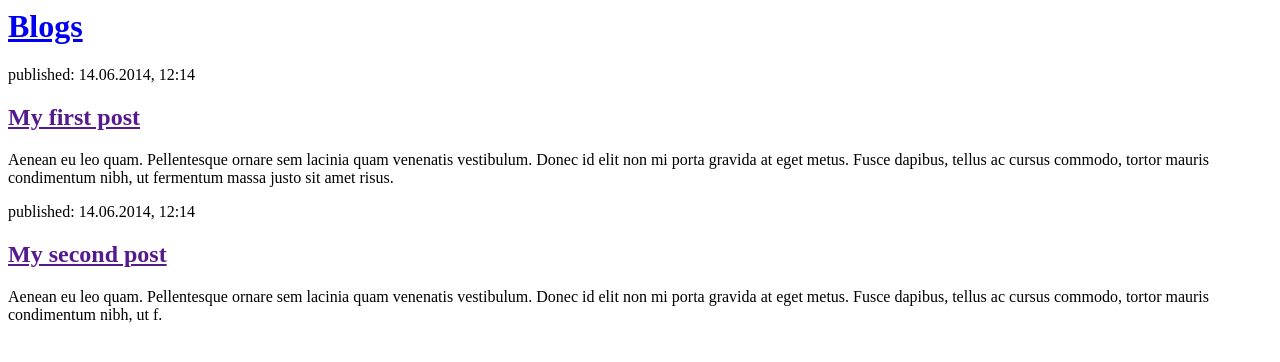
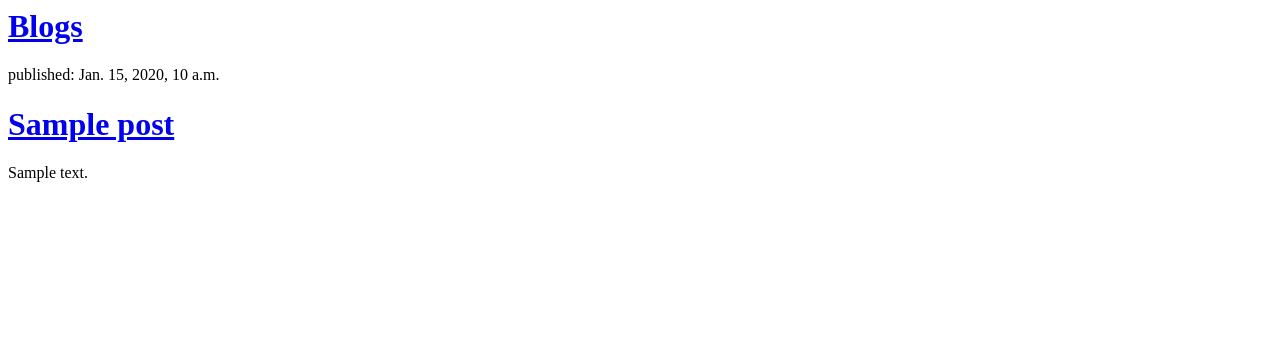
Before and after one commit to SLakhani1/Django-Blogging-Polling-Web-Application, a Django app: template blogs/templates/blogs/post_list.html in a window 1280 px wide. Shown: the top 362 px of the page. Run offline with Django 3.2, Linux system fonts and the light colour scheme; the template is opened without the code that fills it: values that come from a table or form of the project are taken from there, others are empty; tables that the repository leaves empty hold one stand-in row (values such as "Sample post").

Commit message:
Template added

```diff
--- a/blogs/templates/blogs/post_list.html
+++ b/blogs/templates/blogs/post_list.html
@@ -6,17 +6,12 @@
         <div>
             <h1><a href="/blogs/">Blogs</a></h1>
         </div>
-
-        <div>
-            <p>published: 14.06.2014, 12:14</p>
-            <h2><a href="">My first post</a></h2>
-            <p>Aenean eu leo quam. Pellentesque ornare sem lacinia quam venenatis vestibulum. Donec id elit non mi porta gravida at eget metus. Fusce dapibus, tellus ac cursus commodo, tortor mauris condimentum nibh, ut fermentum massa justo sit amet risus.</p>
-        </div>
-
-        <div>
-            <p>published: 14.06.2014, 12:14</p>
-            <h2><a href="">My second post</a></h2>
-            <p>Aenean eu leo quam. Pellentesque ornare sem lacinia quam venenatis vestibulum. Donec id elit non mi porta gravida at eget metus. Fusce dapibus, tellus ac cursus commodo, tortor mauris condimentum nibh, ut f.</p>
-        </div>
+        {% for post in posts %}
+            <div>
+                <p>published: {{ post.published_date }}</p>
+                <h1><a href="/blogs/">{{ post.title }}</a></h1>
+                <p>{{ post.text|linebreaksbr }}</p>
+            </div>
+        {% endfor %}
     </body>
 </html>
--- a/blogs/views.py
+++ b/blogs/views.py
@@ -1,4 +1,7 @@
 from django.shortcuts import render
+from .models import Post
+from django.utils import timezone
 
 def post_list(request):
-    return render(request, 'blogs/post_list.html', {})
+    posts = Post.objects.filter(published_date__lte=timezone.now()).order_by('published_date')
+    return render(request, 'blogs/post_list.html', {'posts' : posts})
```
